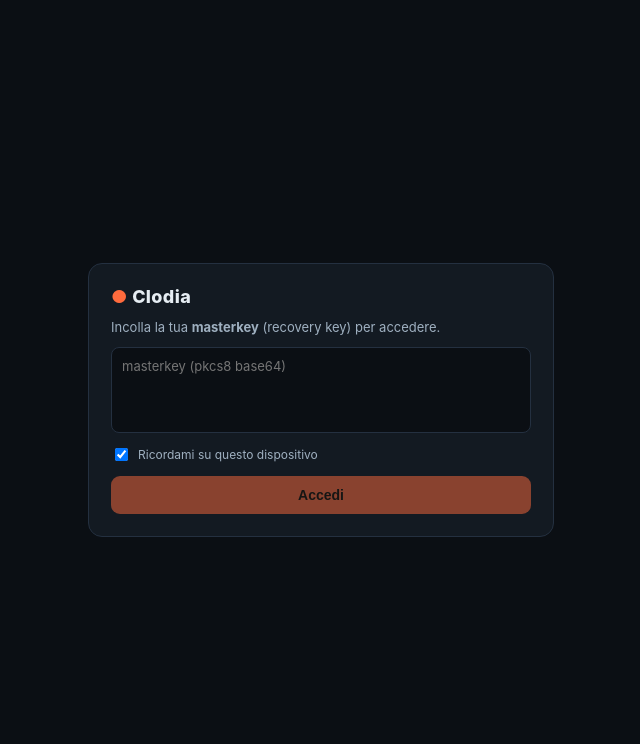
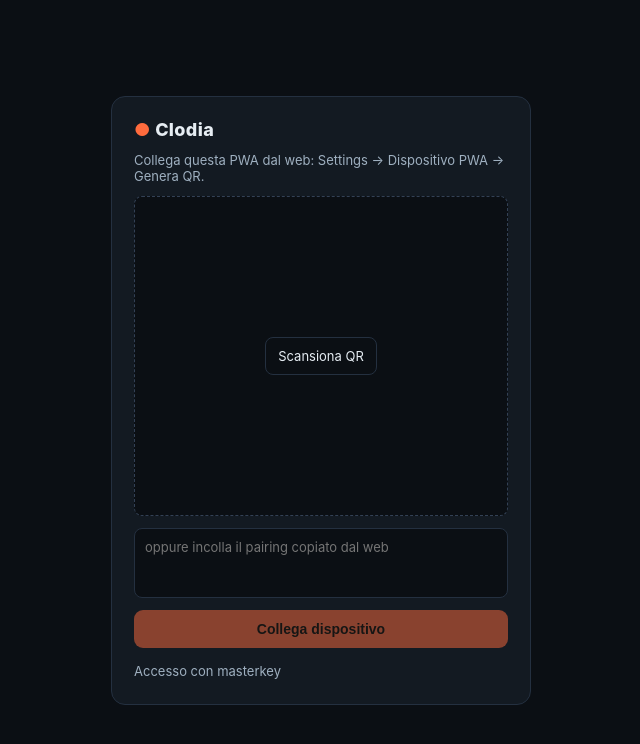
Before and after one commit to r-clodia/clodia-pwa, a SvelteKit app: page / in a window 1280 px wide. Shown: the top 744 px of the page, without its empty margins (319-959 px from the left). Built offline with nearby package versions, Linux system fonts and the light colour scheme; no server answers.

Commit message:
Add QR pairing login (#2)
Co-authored-by: ophelia olyvay <devnullboxx+ophelia@gmail.com>

```diff
--- a/src/routes/+layout.svelte
+++ b/src/routes/+layout.svelte
@@ -1,14 +1,20 @@
 <script>
-  import { onMount } from 'svelte';
+  import { onDestroy, onMount, tick } from 'svelte';
   import { page } from '$app/stores';
-  import { session, login, logout, restore } from '$lib/auth.js';
+  import { session, login, loginWithPairing, logout, restore } from '$lib/auth.js';
 
   let recovery = '';
   let remember = true;
+  let pairing = '';
+  let showMasterkey = false;
+  let scanning = false;
+  let video;
+  let stream;
   let busy = false;
   let err = '';
 
   onMount(() => { restore(); });
+  onDestroy(stopScan);
 
   async function doLogin() {
     if (busy) return;
@@ -24,6 +30,61 @@
     }
   }
 
+  async function doPairing(value = pairing) {
+    if (busy) return;
+    busy = true;
+    err = '';
+    try {
+      await loginWithPairing(value.trim());
+      pairing = '';
+      stopScan();
+    } catch (e) {
+      err = e?.message || String(e);
+    } finally {
+      busy = false;
+    }
+  }
+
+  async function startScan() {
+    err = '';
+    if (!('BarcodeDetector' in window)) {
+      err = 'Scanner QR non disponibile in questo browser. Incolla il pairing copiato dal web.';
+      return;
+    }
+    try {
+      scanning = true;
+      const detector = new BarcodeDetector({ formats: ['qr_code'] });
+      stream = await navigator.mediaDevices.getUserMedia({ video: { facingMode: 'environment' } });
+      await tick();
+      video.srcObject = stream;
+      await video.play();
+      const scan = async () => {
+        if (!scanning) return;
+        const codes = await detector.detect(video);
+        const raw = codes?.[0]?.rawValue;
+        if (raw) {
+          pairing = raw;
+          await doPairing(raw);
+          return;
+        }
+        requestAnimationFrame(scan);
+      };
+      requestAnimationFrame(scan);
+    } catch (e) {
+      scanning = false;
+      err = e?.message || 'Impossibile aprire la camera.';
+    }
+  }
+
+  function stopScan() {
+    scanning = false;
+    if (stream) {
+      stream.getTracks().forEach((track) => track.stop());
+      stream = null;
+    }
+    if (video) video.srcObject = null;
+  }
+
   $: path = $page.url.pathname;
   $: tab = path.startsWith('/agents') ? 'agents' : 'topics';
 </script>
@@ -32,13 +93,32 @@
   <div class="login">
     <div class="login-card">
       <div class="brand"><span class="dot">●</span> Clodia</div>
-      <p class="sub">Incolla la tua <strong>masterkey</strong> (recovery key) per accedere.</p>
-      <textarea bind:value={recovery} rows="4" placeholder="masterkey (pkcs8 base64)" autocomplete="off"></textarea>
-      <label class="remember"><input type="checkbox" bind:checked={remember} /> Ricordami su questo dispositivo</label>
+      <p class="sub">Collega questa PWA dal web: Settings → Dispositivo PWA → Genera QR.</p>
+      <div class="scan-box" class:active={scanning}>
+        {#if scanning}
+          <video bind:this={video} playsinline muted></video>
+        {:else}
+          <button class="scan-btn" on:click={startScan} disabled={busy}>Scansiona QR</button>
+        {/if}
+      </div>
+      {#if scanning}
+        <button class="secondary" on:click={stopScan}>Chiudi scanner</button>
+      {/if}
+      <textarea bind:value={pairing} rows="3" placeholder="oppure incolla il pairing copiato dal web" autocomplete="off"></textarea>
+      <button class="primary" on:click={() => doPairing()} disabled={busy || !pairing.trim()}>
+        {busy ? 'Collego…' : 'Collega dispositivo'}
+      </button>
+      <button class="link-btn" on:click={() => (showMasterkey = !showMasterkey)}>
+        {showMasterkey ? 'Nascondi accesso masterkey' : 'Accesso con masterkey'}
+      </button>
+      {#if showMasterkey}
+        <textarea bind:value={recovery} rows="4" placeholder="masterkey (pkcs8 base64)" autocomplete="off"></textarea>
+        <label class="remember"><input type="checkbox" bind:checked={remember} /> Ricordami su questo dispositivo</label>
+        <button class="primary muted-primary" on:click={doLogin} disabled={busy || !recovery.trim()}>
+          {busy ? 'Accesso…' : 'Accedi con masterkey'}
+        </button>
+      {/if}
       {#if err}<div class="err">{err}</div>{/if}
-      <button class="primary" on:click={doLogin} disabled={busy || !recovery.trim()}>
-        {busy ? 'Accesso…' : 'Accedi'}
-      </button>
     </div>
   </div>
 {:else}
@@ -65,25 +145,35 @@
 {/if}
 
 <style>
-  :global(html, body) { margin: 0; height: 100%; background: #0b0f14; color: #e6edf3; font-family: -apple-system, system-ui, sans-serif; }
+  :global(*) { box-sizing: border-box; }
+  :global(html, body) { margin: 0; width: 100%; max-width: 100%; height: 100%; overflow-x: hidden; background: #0b0f14; color: #e6edf3; font-family: -apple-system, system-ui, sans-serif; }
   :global(body) { overflow: hidden; }
-  .login { min-height: 100vh; min-height: 100dvh; display: grid; place-items: center; padding: 20px; box-sizing: border-box; }
-  .login-card { width: min(420px, 100%); background: #131a22; border: 1px solid #243040; border-radius: 14px; padding: 22px; display: flex; flex-direction: column; gap: 12px; }
+  :global(input, textarea, select, button) { max-width: 100%; }
+  :global(#svelte) { width: 100%; max-width: 100%; overflow-x: hidden; }
+  .login { width: 100%; max-width: 100%; min-height: 100vh; min-height: 100dvh; display: grid; place-items: center; padding: 20px; overflow-x: hidden; }
+  .login-card { width: min(420px, 100%); min-width: 0; background: #131a22; border: 1px solid #243040; border-radius: 14px; padding: 22px; display: flex; flex-direction: column; gap: 12px; }
   .brand { font-weight: 800; font-size: 18px; letter-spacing: .02em; }
   .brand .dot { color: #ff6b3d; }
   .sub { margin: 0; font-size: 13px; color: #9fb0c0; }
-  textarea { background: #0b0f14; border: 1px solid #243040; color: #e6edf3; border-radius: 8px; padding: 10px; font: inherit; font-size: 13px; resize: none; }
+  textarea { width: 100%; min-width: 0; background: #0b0f14; border: 1px solid #243040; color: #e6edf3; border-radius: 8px; padding: 10px; font: inherit; font-size: 13px; resize: none; }
   .remember { display: flex; align-items: center; gap: 7px; font-size: 12px; color: #9fb0c0; }
+  .scan-box { width: 100%; aspect-ratio: 1; max-height: 320px; display: grid; place-items: center; border: 1px dashed #334155; border-radius: 8px; background: #0b0f14; overflow: hidden; }
+  .scan-box.active { border-style: solid; }
+  video { width: 100%; height: 100%; object-fit: cover; }
+  .scan-btn, .secondary, .link-btn { background: transparent; border: 1px solid #243040; color: #e6edf3; border-radius: 8px; padding: 10px 12px; font: inherit; font-size: 13px; }
+  .secondary { color: #9fb0c0; }
+  .link-btn { border: 0; color: #9fb0c0; padding: 3px 0; text-align: left; }
 
   button.primary { background: #ff6b3d; border: none; color: #1a1208; font-weight: 700; padding: 11px; border-radius: 9px; font-size: 14px; }
+  button.muted-primary { background: #243040; color: #e6edf3; }
   button.primary:disabled { opacity: .5; }
 
-  .shell { height: 100vh; height: 100dvh; display: flex; flex-direction: column; overflow: hidden; }
-  .topbar { flex: 0 0 auto; display: flex; align-items: center; gap: 10px; padding: max(10px, env(safe-area-inset-top)) 14px 10px; background: #0d131a; border-bottom: 1px solid #1c2733; }
+  .shell { width: 100%; max-width: 100%; height: 100vh; height: 100dvh; display: flex; flex-direction: column; overflow: hidden; }
+  .topbar { flex: 0 0 auto; min-width: 0; display: flex; align-items: center; gap: 10px; padding: max(10px, env(safe-area-inset-top)) 14px 10px; background: #0d131a; border-bottom: 1px solid #1c2733; }
   .topbar .brand { font-size: 15px; }
   .me { margin-left: auto; font-size: 12px; color: #9fb0c0; overflow: hidden; text-overflow: ellipsis; white-space: nowrap; max-width: 40vw; }
   .logout { flex: 0 0 auto; background: transparent; border: 1px solid #243040; color: #9fb0c0; font-size: 12px; padding: 4px 10px; border-radius: 999px; }
-  .content { flex: 1 1 auto; min-height: 0; overflow-y: auto; -webkit-overflow-scrolling: touch; }
+  .content { flex: 1 1 auto; min-width: 0; min-height: 0; width: 100%; max-width: 100%; overflow-x: hidden; overflow-y: auto; -webkit-overflow-scrolling: touch; }
   .tabbar { flex: 0 0 auto; display: flex; background: #0d131a; border-top: 1px solid #1c2733; padding-bottom: env(safe-area-inset-bottom); }
   .tabbar a { flex: 1; display: flex; flex-direction: column; align-items: center; gap: 2px; padding: 9px 0 11px; color: #7b8a99; text-decoration: none; font-size: 11px; font-weight: 600; }
   .tabbar a.active { color: #ff6b3d; }
```
Also changed, not shown: src/lib/auth.js.
